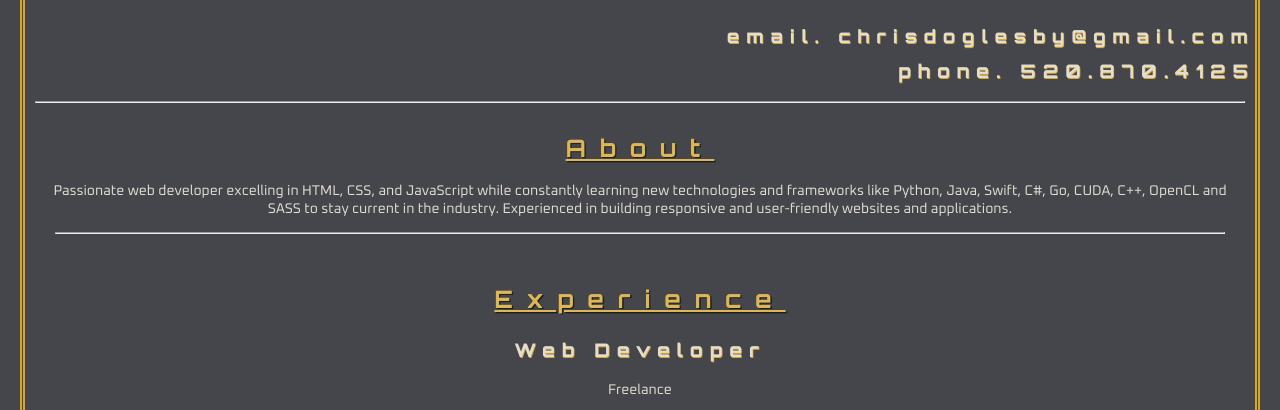
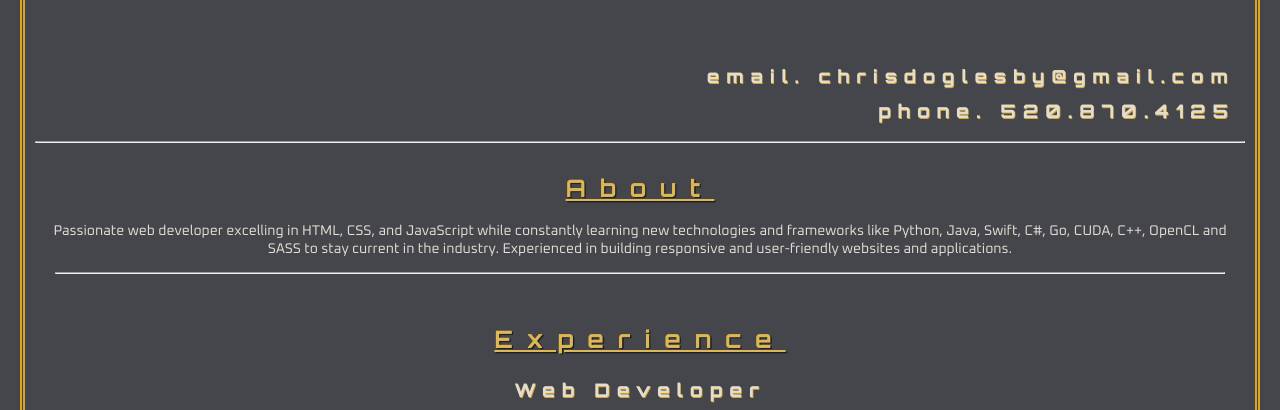
Before and after one commit to chrisopo2021/Technical-Skills-Survey-Project-Part-1-Exercise-2.3, a plain HTML site: page index.html in a window 1280 px wide. Shown: the part 359-769 px from the top of the page. Drawn offline with Linux system fonts and the light colour scheme; a web font is replaced by a local one.

Commit message:
updated css

```diff
--- a/style.css
+++ b/style.css
@@ -212,10 +212,13 @@ input:focus, textarea:focus {
 
 #email {
     margin-bottom: -25px;
+    margin-top: 40px;
+    margin-right: 20px;
 }
 
 #phone {
     margin-bottom: -10px;
+    margin-right: 20px;
 }
 
 /* Hide the default radio button */
```
